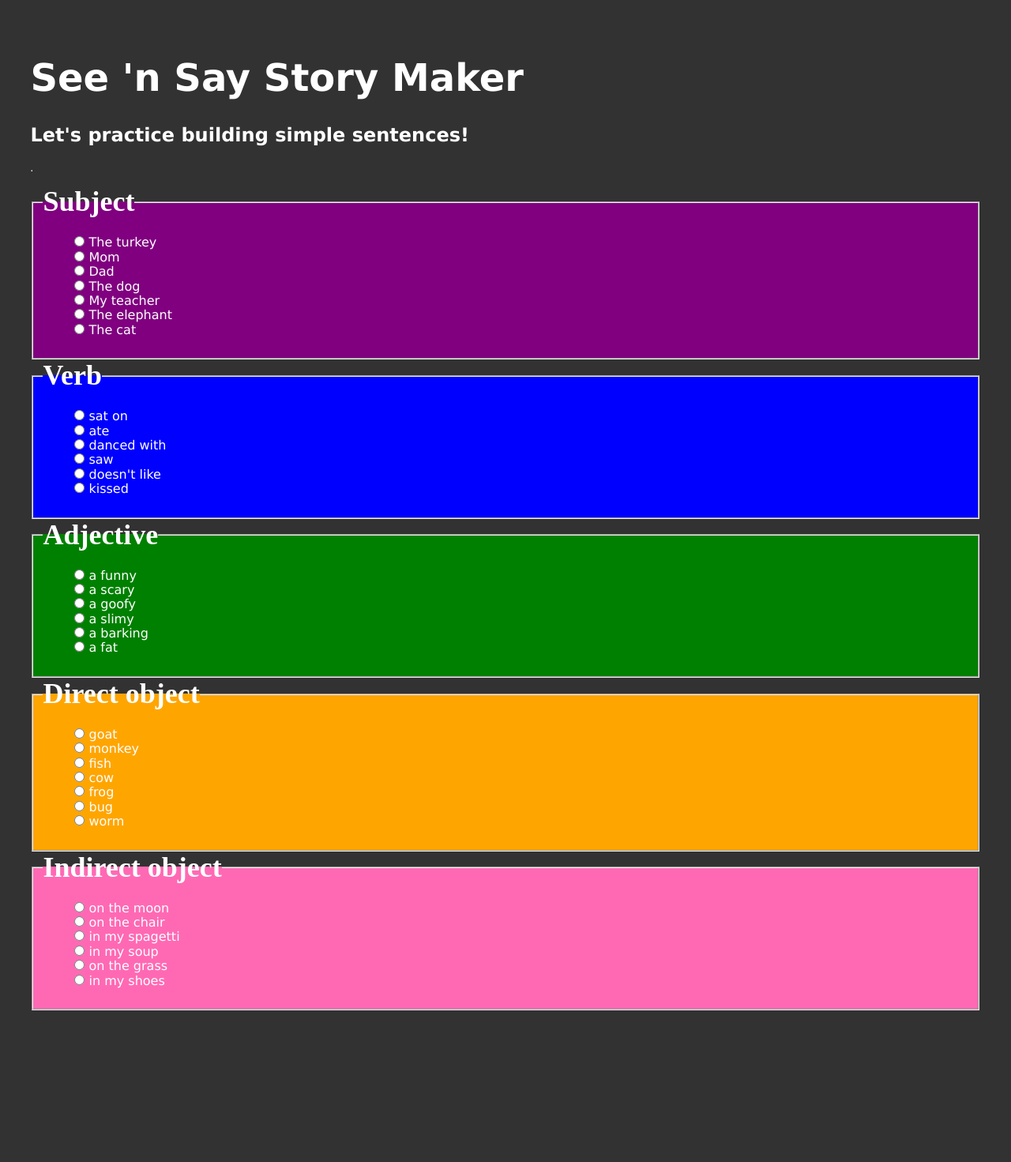
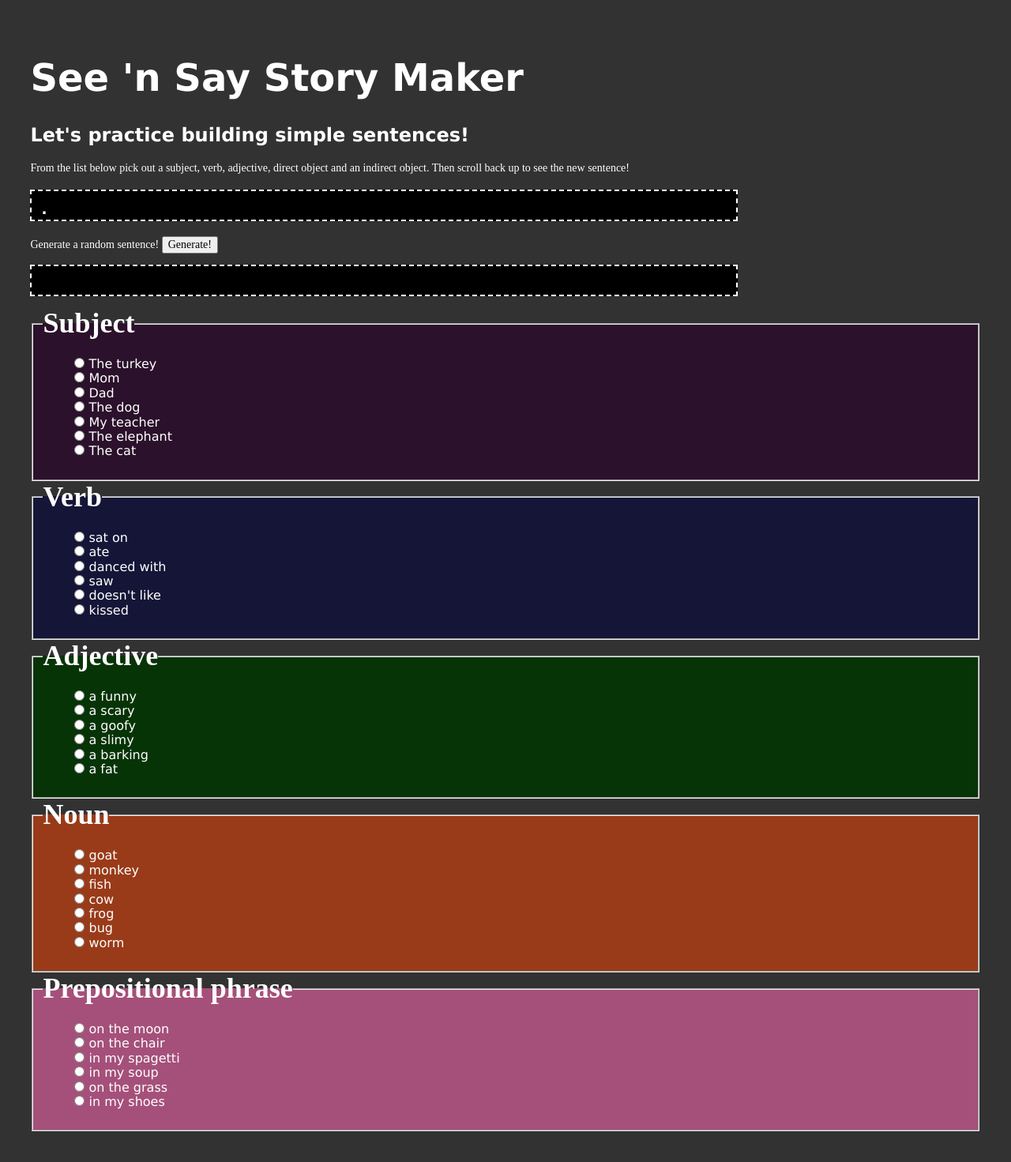
Before and after one commit to Tara-Fortis/Assignment-1, a PHP site: page / in a window 1280 px wide. Shown: the whole page at 79% size. Before the commit the page ends 1279 px from the top, so only its background shows below. Run offline with PHP 8.4, Linux system fonts and the light colour scheme; some web fonts are replaced.

Commit message:
created a random sentence generator and corrected some gramatical errors

```diff
--- a/css/style.css
+++ b/css/style.css
@@ -36,23 +36,47 @@
     font-weight: 400;
     font-style: normal;
 }
+/*========== Story Result Colors ==========*/
+h3, .randomSentence {
+    border: 2px dashed white;
+    width: 70vw;
+    height: 40px;
+    padding: 1%;
+    background-color: black;
+    font-weight: bolder;
+}
+#subject {
+    color: purple;
+}
+#verb {
+    color: blue;
+}
+#adjective {
+    color: orangered;
+}
+#noun {
+    color: green;
+}
+#phrase {
+    color: hotpink;
+}
 /*========== Fieldset Styling ==========*/
 fieldset.purple {
-    background-color: purple;
+    background-color: rgb(43, 17, 43);
 }
 
 fieldset.blue {
-    background-color: blue;
+    background-color: rgb(21, 21, 56);
 }
 
 fieldset.green {
-    background-color: green;
+    background-color: rgb(7, 52, 7);
 }
 
 fieldset.orange {
-    background-color: orange;
+    background-color: rgba(255, 68, 0, 0.497);
 }
 
 fieldset.pink {
-    background-color: hotpink;
+    background-color: rgba(255, 105, 180, 0.557);
 }
--- a/index.html
+++ b/index.html
@@ -16,8 +16,18 @@
     </header>
     <main>
         <h2>Let's practice building simple sentences!</h2>
-        <p><span id="subject"></span> <span id="verb"></span> <span id="adjective"></span> <span
-                id="directObject"></span> <span id="indirectObject"></span>.</p>
+        <p>From the list below pick out a <span>subject</span>, verb, adjective, direct object and an indirect object. Then scroll back up to see the new sentence!</p>
+        <h3>
+            <span id="subject"></span>
+            <span id="verb"></span>
+            <span id="adjective"></span>
+            <span id="noun"></span>
+            <span id="phrase"></span>
+            .
+        </h3>
+        <p>Generate a random sentence! <button>Generate!</button></p>
+
+        <p class="randomSentence"></p>
         <form>
             <!-- no need for method or action because the form information will be displayed on this page-->
             <fieldset class="purple">
@@ -150,47 +160,47 @@
                 </ul>
             </fieldset>
             <fieldset class="orange">
-                <legend>Direct object</legend>
+                <legend>Noun</legend>
                 <ul>
                     <li>
                         <label>
-                            <input type="radio" name="directOject" value="goat">
+                            <input type="radio" name="noun" value="goat">
                             goat
                         </label>
                     </li>
                     <li>
                         <label>
-                            <input type="radio" name="directObject" value="monkey">
+                            <input type="radio" name="noun" value="monkey">
                             monkey
                         </label>
                     </li>
                     <li>
                         <label>
-                            <input type="radio" name="directObject" value="fish">
+                            <input type="radio" name="noun" value="fish">
                             fish
                         </label>
                     </li>
                     <li>
                         <label>
-                            <input type="radio" name="directObject" value="cow">
+                            <input type="radio" name="noun" value="cow">
                             cow
                         </label>
                     </li>
                     <li>
                         <label>
-                            <input type="radio" name="directObject" value="frog">
+                            <input type="radio" name="noun" value="frog">
                             frog
                         </label>
                     </li>
                     <li>
                         <label>
-                            <input type="radio" name="directObject" value="bug">
+                            <input type="radio" name="noun" value="bug">
                             bug
                         </label>
                     </li>
                     <li>
                         <label>
-                            <input type="radio" name="directObject" value="worm">
+                            <input type="radio" name="noun" value="worm">
                             worm
                         </label>
                     </li>
@@ -198,41 +208,41 @@
             </fieldset>
 
             <fieldset class="pink">
-                <legend>Indirect object</legend>
+                <legend>Prepositional phrase</legend>
                 <ul>
                     <li>
                         <label>
-                            <input type="radio" name="indirectObject" value="on-the-moon">
+                            <input type="radio" name="phrase" value="on-the-moon">
                             on the moon
                         </label>
                     </li>
                     <li>
                         <label>
-                            <input type="radio" name="indirectObject" value="on-the-chair">
+                            <input type="radio" name="phrase" value="on-the-chair">
                             on the chair
                         </label>
                     </li>
                     <li>
                         <label>
-                            <input type="radio" name="indirectObject" value="in-my-spagetti">
+                            <input type="radio" name="phrase" value="in-my-spagetti">
                             in my spagetti
                         </label>
                     </li>
                     <li>
                         <label>
-                            <input type="radio" name="indirectObject" value="in-my-soup">
+                            <input type="radio" name="phrase" value="in-my-soup">
                             in my soup
                         </label>
                     </li>
                     <li>
                         <label>
-                            <input type="radio" name="indirectObject" value="on-the-grass">
+                            <input type="radio" name="phrase" value="on-the-grass">
                             on the grass
                         </label>
                     </li>
                     <li>
                         <label>
-                            <input type="radio" name="indirectObject" value="in-my-shoes">
+                            <input type="radio" name="phrase" value="in-my-shoes">
                             in my shoes
                         </label>
                     </li>
--- a/script.js
+++ b/script.js
@@ -3,17 +3,18 @@
 // console.log(subjectInputs);
 const verbInputs = document.querySelectorAll('input[name="verb"]');
 const adjectiveInputs = document.querySelectorAll('input[name="adjective"]');
-const directObjectInputs = document.querySelectorAll('input[name="directObject"]');
-const indirectObjectInputs = document.querySelectorAll('input[name="indirectObject"]');
+const nounInputs = document.querySelectorAll('input[name="noun"]');
+const phraseInputs = document.querySelectorAll('input[name="phrase"]');
 
 // grab a spot for the output
 const subject = document.querySelector('#subject');
 const verb = document.querySelector('#verb');
 const adjective = document.querySelector('#adjective');
-const directObject = document.querySelector('#directObject');
-const indirectObject = document.querySelector('#indirectObject');
+const noun = document.querySelector('#noun');
+const phrase = document.querySelector('#phrase');
 // console.log(story);
 
+//
 for (let i = 0; i < subjectInputs.length; i++){
     subjectInputs[i].addEventListener('change', function(){
         subject.textContent = this.value.replace('-', ' ');
@@ -35,18 +36,47 @@
     })
 }
 
-// directObject
-for (let i= 0; i <directObjectInputs.length; i++){
-    directObjectInputs[i].addEventListener('change', function(){
-        directObject.textContent = this.value.replace('-', ' ')
+// noun
+for (let i= 0; i <nounInputs.length; i++){
+    nounInputs[i].addEventListener('change', function(){
+        noun.textContent = this.value.replace('-', ' ')
         //console.log(this.value);
     })
 }
 
-// indirectObject
-for (let i= 0; i <indirectObjectInputs.length; i++){
-    indirectObjectInputs[i].addEventListener('change', function(){
-        indirectObject.textContent = this.value.replaceAll('-', ' ');
+// phrase
+for (let i= 0; i <phraseInputs.length; i++){
+    phraseInputs[i].addEventListener('change', function(){
+        phrase.textContent = this.value.replaceAll('-', ' ');
         //console.log(this.value);
     })
 }
+
+// create an array of words for each input type
+    // subject array
+    const subjectArray = ["My sister", "My brother", "Grandma", "Grandpa", "My best-friend", "The spider", "The wolf", "The horse", "A baby", "My Cousin"];
+    // verb array
+    const verbArray = ["hugged", "pushed", "kicked", "sat with", "played with", "whispered to", "laughed at", "ran from", "caught", "dropped"];
+    // adjective array
+    const adjectiveArray = ["a silly", "a stinky", "a cruel", "a grumpy", "a timid", "a cute", "a serious", "a foolish", "an energetic", "a clever"];
+    // direct object array
+    const nounArray = ["lion", "tiger", "zebra", "hippopotamus", "rhino", "kangaroo", "sloth", "deer", "fox", "lynx"];
+    // prepositional phrase array
+    const phraseArray = ["under the table", "behind the curtain", "beside the river", "near the tree", "above the clouds", "near the tree", "inside the box", "outside the window", "at the park", "by the sea"];
+
+// create a variable to represent the "Generate! button"
+const btn = document.querySelector("button");
+const para = document.querySelector(".randomSentence");
+
+// create a random number generator for numbers between 1 - 10
+function rnd() {
+    return Math.floor(Math.random() * 10);
+}
+
+// Output a random sentence when "Generate!" is clicked
+function generateASentence() {
+    const sentence = `${subjectArray[rnd()]} ${verbArray[rnd()]} ${adjectiveArray[rnd()]} ${nounArray[rnd()]} ${phraseArray[rnd()]}.`;
+    para.innerHTML = sentence;
+}
+
+btn.addEventListener("click", generateASentence);
```
